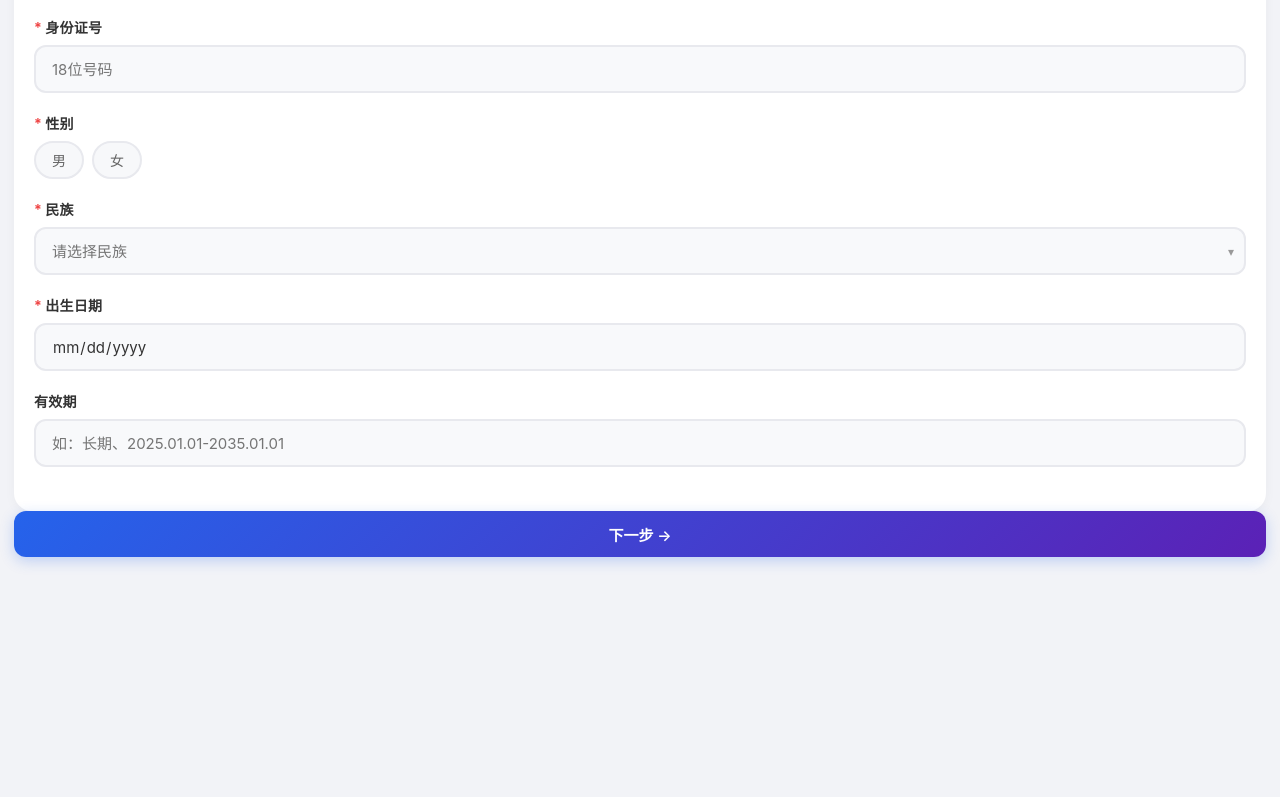
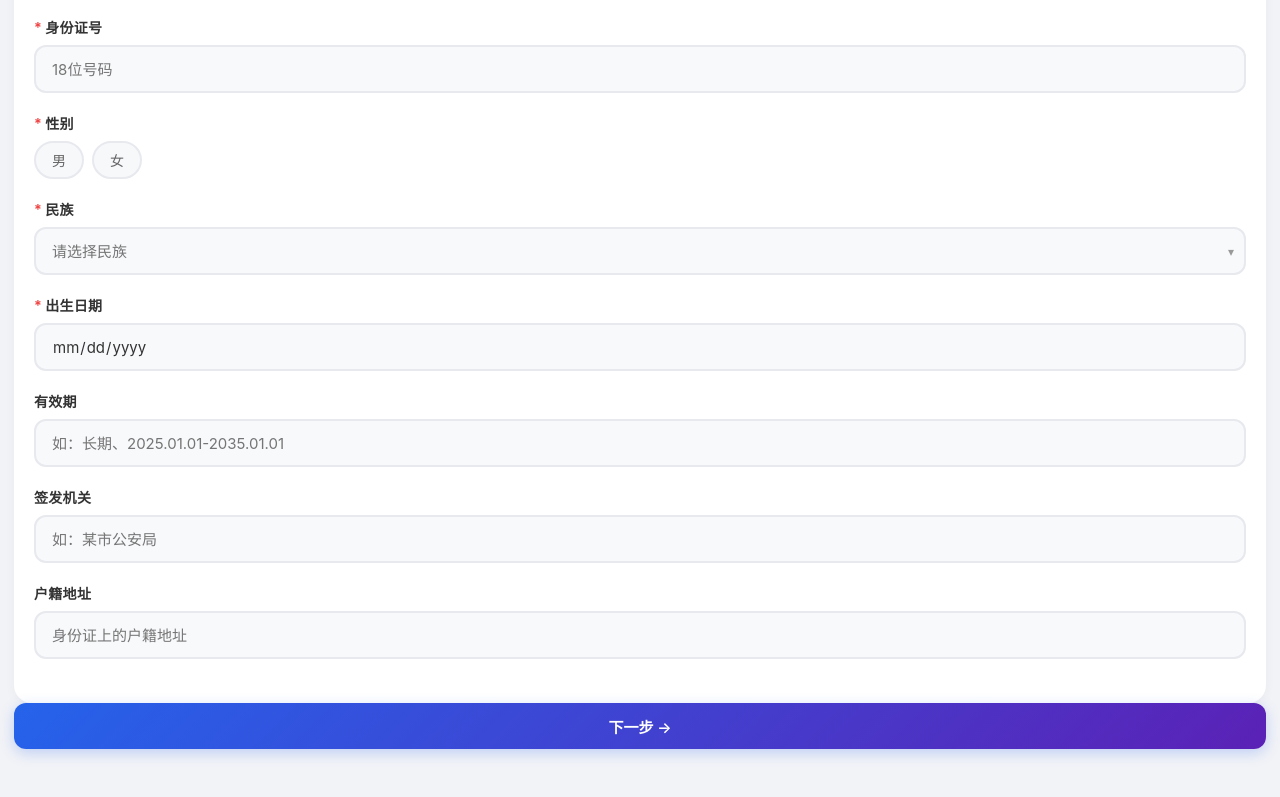
Before and after one commit to boslinGG/yueyuedai, a website: page public/form.html in a window 1280 px wide. Shown: the part 864-1661 px from the top of the page. Before the commit the page ends 1613 px from the top, so only its background shows below. Drawn offline with Linux system fonts and the light colour scheme.

Commit message:
feat: 身份证表单新增签发机关和户籍地址字段，支持OCR自动识别

```diff
--- a/public/form.html
+++ b/public/form.html
@@ -96,6 +96,16 @@
     <div class="form-item">
       <label class="flb">有效期</label>
       <input class="finp" id="idValid" placeholder="如：长期、2025.01.01-2035.01.01" />
+    </div>
+
+    <div class="form-item">
+      <label class="flb">签发机关</label>
+      <input class="finp" id="idAuth" placeholder="如：某市公安局" />
+    </div>
+
+    <div class="form-item">
+      <label class="flb">户籍地址</label>
+      <input class="finp" id="hukouAddr" placeholder="身份证上的户籍地址" />
     </div>
   </div>
 
--- a/public/script.js
+++ b/public/script.js
@@ -320,6 +320,8 @@ function fillFormFromOcr(data) {
   if (data.nation) $('nation').value = data.nation;
   if (data.birthday) $('birthday').value = data.birthday;
   if (data.validity) $('idValid').value = data.validity;
+  if (data.authority) $('idAuth').value = data.authority;
+  if (data.hukouAddr) $('hukouAddr').value = data.hukouAddr;
   if (data.idCard) $('idCard').dispatchEvent(new Event('blur'));
 }
 
--- a/server.js
+++ b/server.js
@@ -700,6 +700,7 @@ app.post('/api/ocr-idcard', upload.fields([
       const r = data.Response;
       if (r.Authority) result.authority = r.Authority;
       if (r.ValidDate) result.validity = r.ValidDate;
+      if (r.Address) result.hukouAddr = r.Address;
     }
 
     console.log('  ✅ OCR识别成功:', JSON.stringify(result));
```
